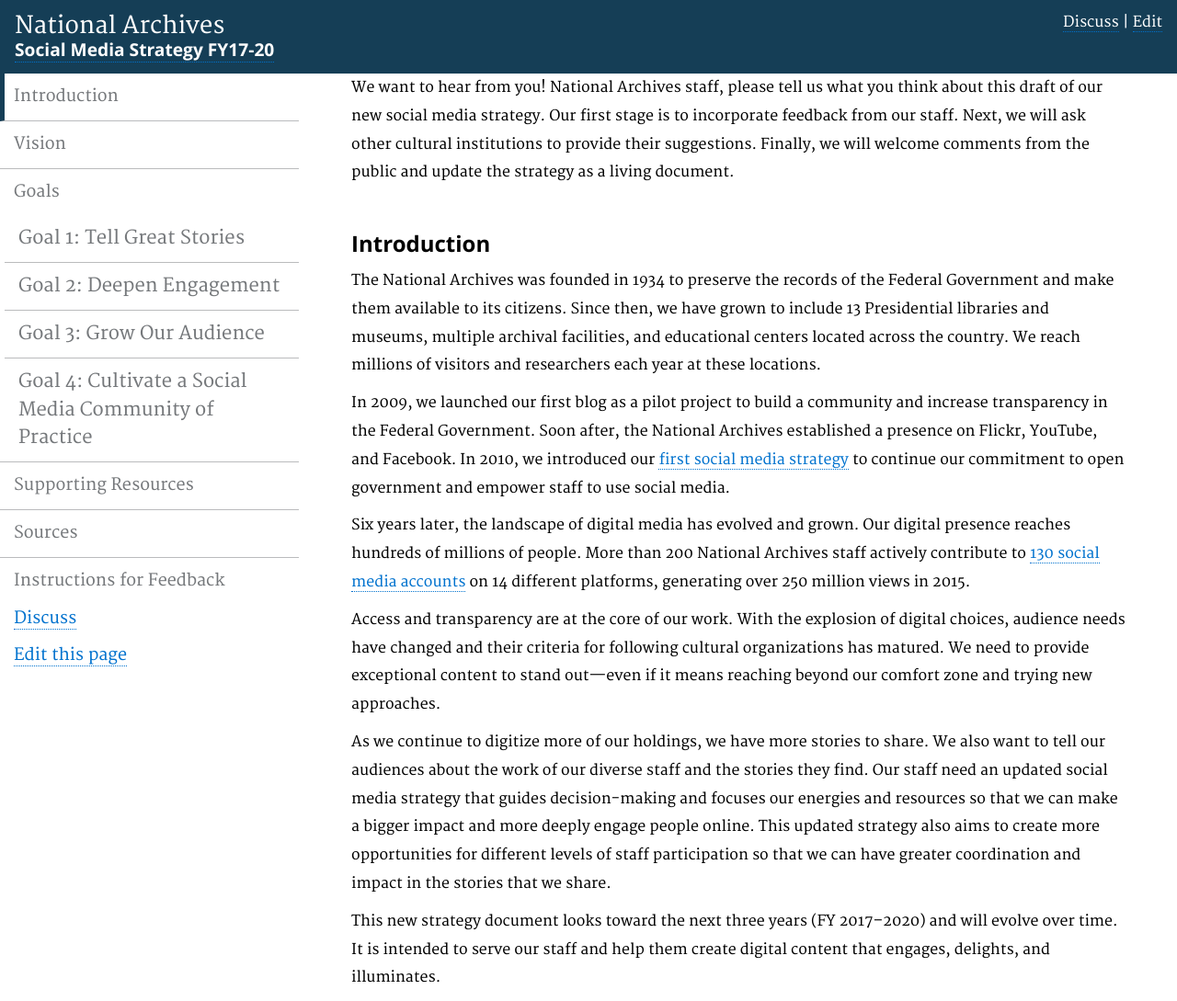
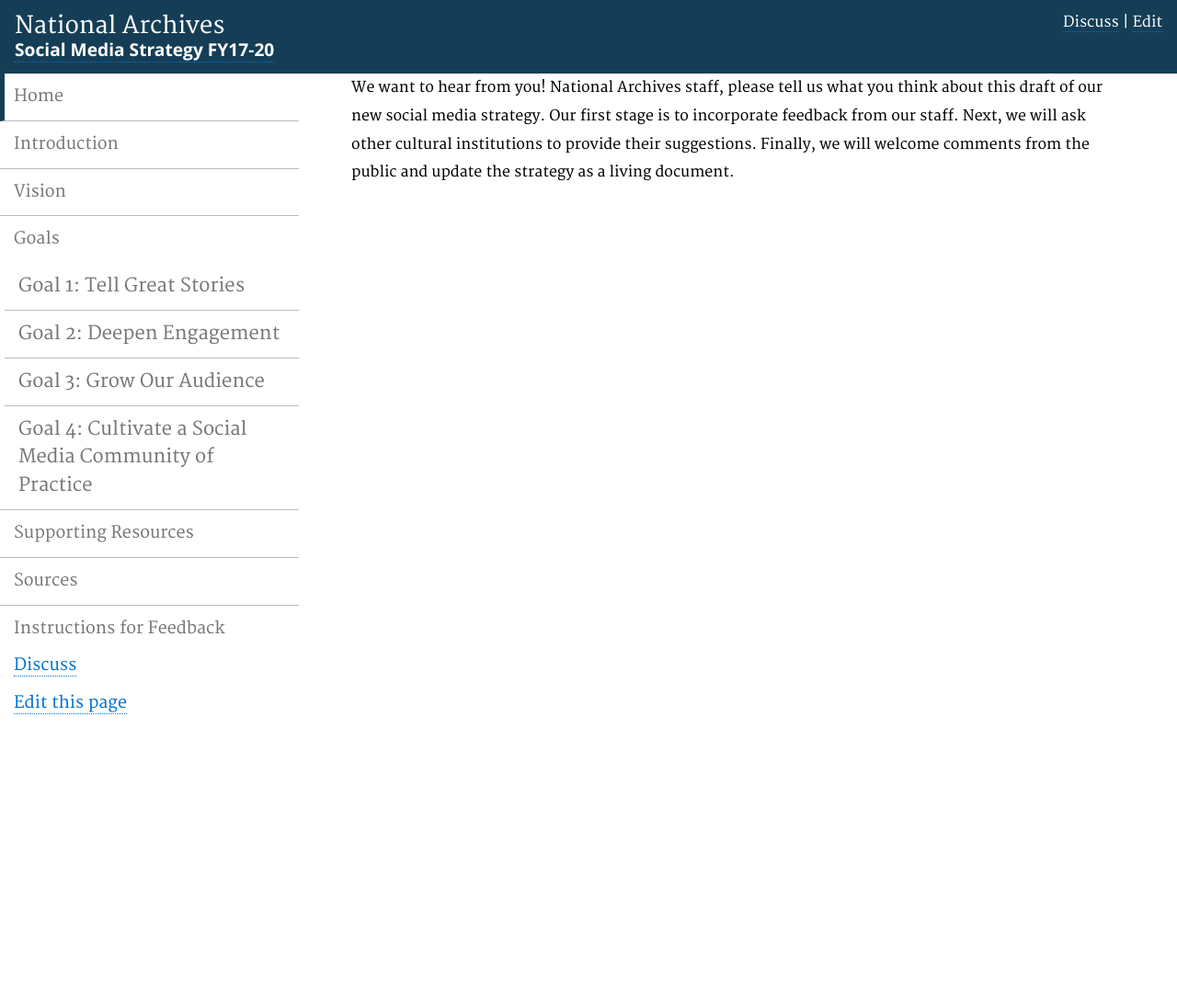
Before and after one commit to usnationalarchives/social-media-strategy, a Jekyll site: the page built from pages/index.md, in a window 1280 px wide and 1089 px high. Shown: the whole window at 92% size. Built offline with Jekyll 4.4.1, drawn with Linux system fonts in a browser that asks for light colours.

Commit message:
Added home page

```diff
--- a/_config.yml
+++ b/_config.yml
@@ -36,8 +36,10 @@
 # Navigation
 # List links that should appear in the site sidebar here
 navigation:
+- text: Home
+  url: /
 - text: Introduction
-  url: /
+  url: /introduction/
 - text: Vision
   url: /vision/
 - text: Goals
--- a/pages/index.md
+++ b/pages/index.md
@@ -1,22 +1,8 @@
 ---
 layout: page
-title: Social Media Strategy | Introduction
+title: Social Media Strategy | Home
 permalink: /
 description: ""
 ---
 
 We want to hear from you! National Archives staff, please tell us what you think about this draft of our new social media strategy. Our first stage is to incorporate feedback from our staff. Next, we will ask other cultural institutions to provide their suggestions. Finally, we will welcome comments from the public and update the strategy as a living document.
-
-## Introduction
-
-The National Archives was founded in 1934 to preserve the records of the Federal Government and make them available to its citizens. Since then, we have grown to include 13 Presidential libraries and museums, multiple archival facilities, and educational centers located across the country. We reach millions of visitors and researchers each year at these locations.
-
-In 2009, we launched our first blog as a pilot project to build a community and increase transparency in the Federal Government. Soon after, the National Archives established a presence on Flickr, YouTube, and Facebook. In 2010, we introduced our <a href="http://www.archives.gov/social-media/strategies/">first social media strategy</a> to continue our commitment to open government and empower staff to use social media.
-
-Six years later, the landscape of digital media has evolved and grown. Our digital presence reaches hundreds of millions of people. More than 200 National Archives staff actively contribute to <a href="http://www.archives.gov/social-media/">130 social media accounts</a> on 14 different platforms, generating over 250 million views in 2015.
-
-Access and transparency are at the core of our work. With the explosion of digital choices, audience needs have changed and their criteria for following cultural organizations has matured. We need to provide exceptional content to stand out—even if it means reaching beyond our comfort zone and trying new approaches.
-
-As we continue to digitize more of our holdings, we have more stories to share. We also want to tell our audiences about the work of our diverse staff and the stories they find. Our staff need an updated social media strategy that guides decision-making and focuses our energies and resources so that we can make a bigger impact and more deeply engage people online. This updated strategy also aims to create more opportunities for different levels of staff participation so that we can have greater coordination and impact in the stories that we share.
-
-This new strategy document looks toward the next three years (FY 2017–2020) and will evolve over time. It is intended to serve our staff and help them create digital content that engages, delights, and illuminates.
```
Also changed, not shown: pages/introduction.md (added, +20 -0 lines).
